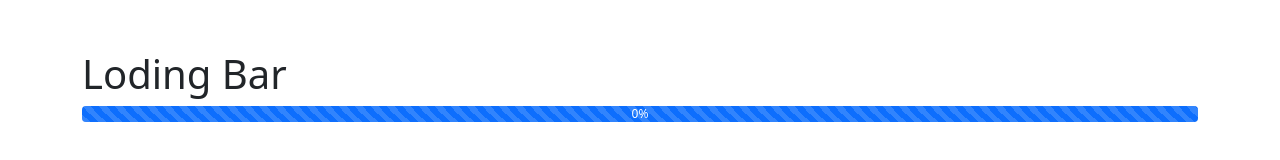
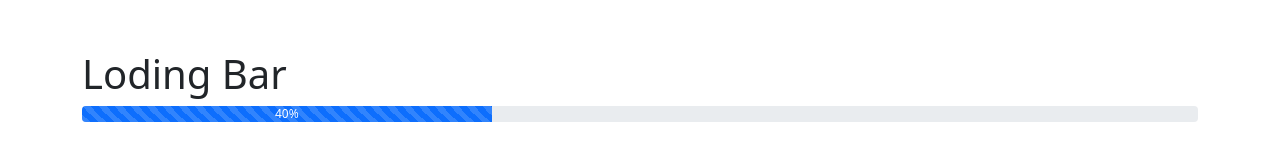
Before and after one commit to code-raisan/BootStrap-Testing, a plain HTML site: page index.html in a window 1280 px wide. Drawn offline with nearby package versions, Linux system fonts and the light colour scheme.

Commit message:
Update index.html

```diff
--- a/index.html
+++ b/index.html
@@ -22,9 +22,14 @@
         prog = document.getElementById("main-progress");
         now = 0
         setInterval(() =>{
-            now += 10;
+            now += 5;
             prog.style.width = now + "%";
-        }, 300);
+            prog.innerText = now + "%";
+
+            if(now > 100){
+                now = 0;
+            }
+        }, 100);
     </script>
 </body>
 </html>
```
